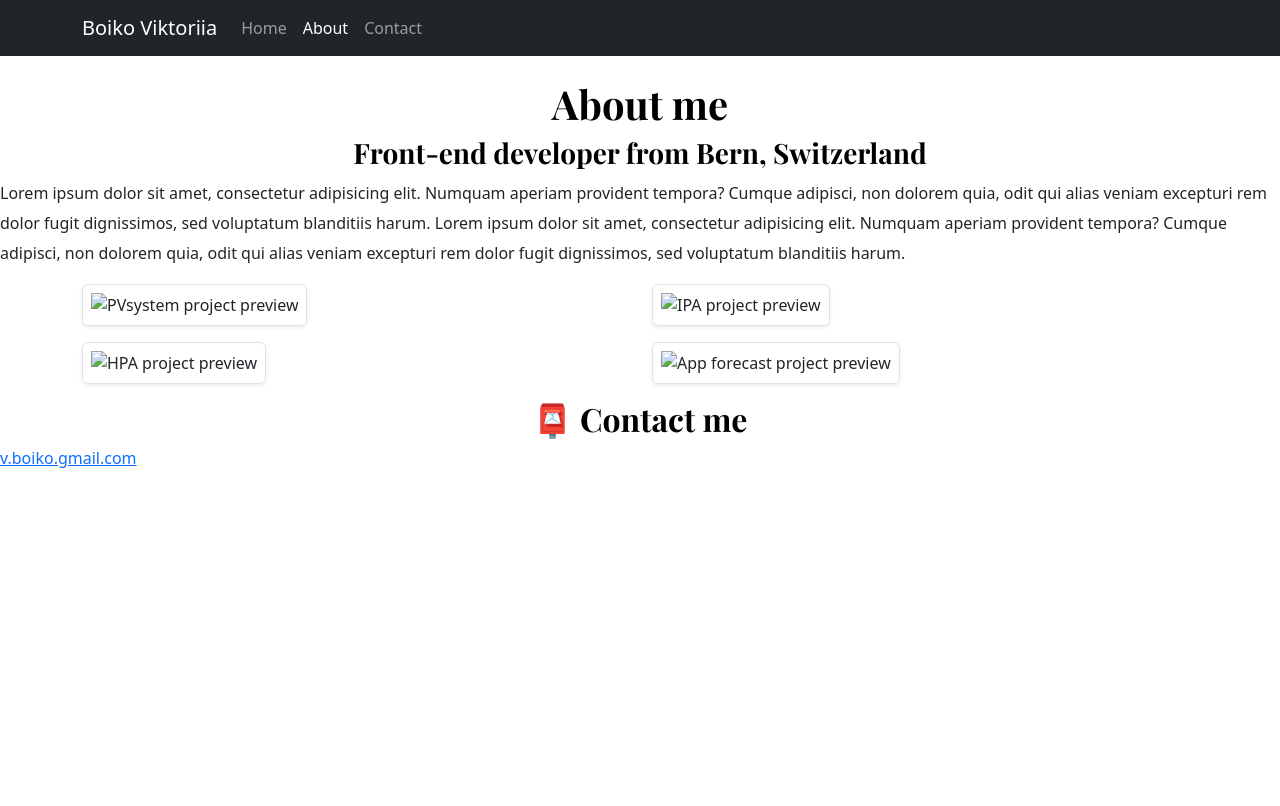
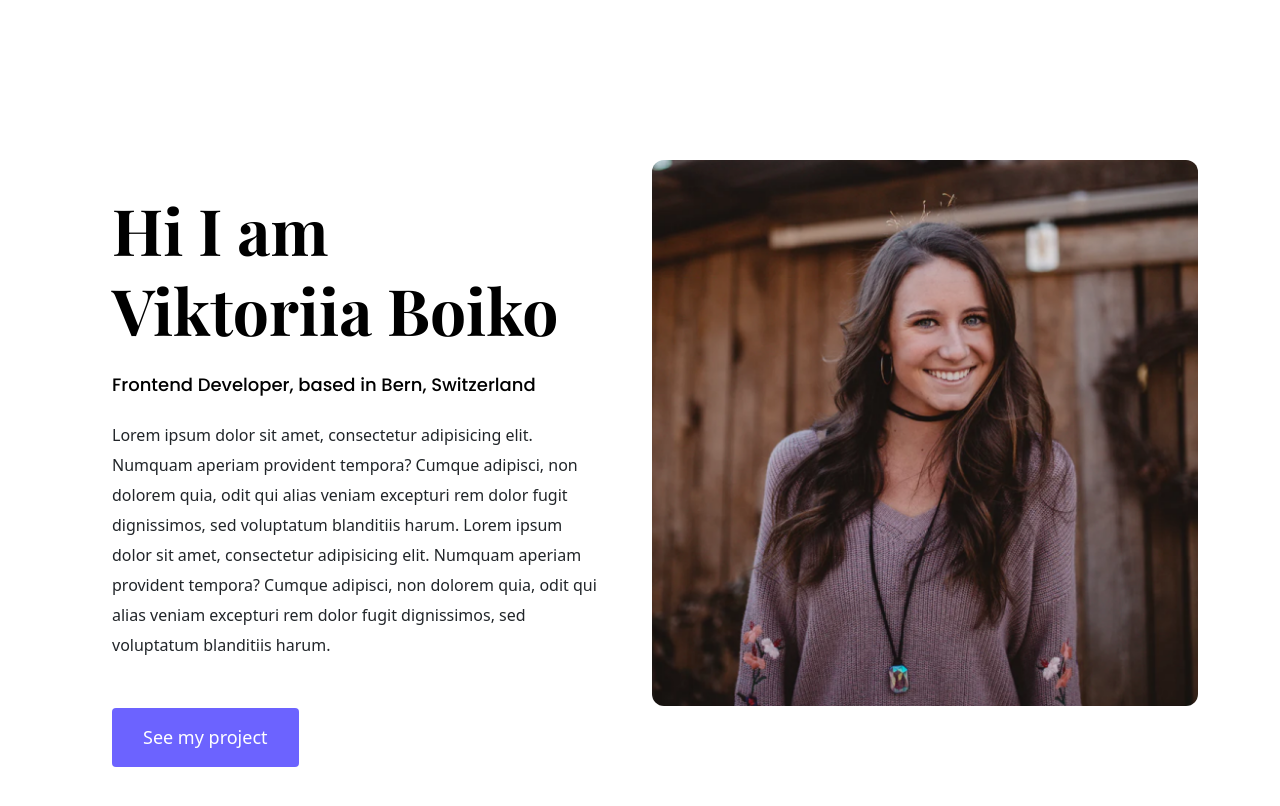
Before and after one commit to Viksia/Portfolio-Project-Homepage-Hero, a plain HTML site: page about.html in a window 1280 px wide. Drawn offline with nearby package versions, Linux system fonts and the light colour scheme.

Commit message:
Add page About

```diff
--- a/about.html
+++ b/about.html
@@ -21,7 +21,7 @@
 </head>
 
 <body>
-    <nav class="navbar navbar-expand-lg navbar-dark bg-dark justify-content-center sticky-top">
+    <!--  <nav class="navbar navbar-expand-lg navbar-dark bg-dark justify-content-center sticky-top">
         <div class="container">
             <a class="navbar-brand" href="#">Boiko Viktoriia</a>
             <button class="navbar-toggler" type="button" data-bs-toggle="collapse" data-bs-target="#navbarNav"
@@ -42,47 +42,45 @@
                 </ul>
             </div>
         </div>
-    </nav>
+    </nav> -->
+    <div class="about-section container">
+        <div class="row">
+            <div class="col-md-6">
+                <div class="about-section-content">
 
 
-    <h1 class="text-center pt-4">About me</h1>
-    <h3 class="text-center">Front-end developer from Bern, Switzerland</h3>
+                    <h1 class="mb-4">Hi I am Viktoriia Boiko</h1>
+                    <h2 class="mb-4">Frontend Developer, based in Bern, Switzerland</h3>
 
-    <div class="about-paragraphs">
-
-        <p>
+                        <p class="mb-5">
                             Lorem ipsum dolor sit amet, consectetur adipisicing elit. Numquam aperiam
                             provident tempora? Cumque adipisci, non dolorem quia, odit qui alias
                             veniam excepturi rem dolor fugit dignissimos, sed voluptatum blanditiis
                             harum.
-            Lorem ipsum dolor sit amet, consectetur adipisicing elit. Numquam aperiam provident tempora? Cumque
+                            Lorem ipsum dolor sit amet, consectetur adipisicing elit. Numquam aperiam provident tempora?
+                            Cumque
                             adipisci, non
-            dolorem quia, odit qui alias veniam excepturi rem dolor fugit dignissimos, sed voluptatum blanditiis
+                            dolorem quia, odit qui alias veniam excepturi rem dolor fugit dignissimos, sed voluptatum
+                            blanditiis
                             harum.
                         </p>
-    </div>
-
-    <div class="container">
-        <div class="row">
-            <div class="col-sm-6"><img src="/images/pvSystem.png" alt="PVsystem project preview"
-                    class="img-fluid rounded shadow-sm p-2 border mb-3"></div>
-            <div class="col-sm-6"><img src="/images/IPAcademy.png" alt="IPA project preview"
-                    class="img-fluid rounded shadow-sm p-2 border mb-3"></div>
-        </div>
-        <div class="row">
-            <div class="col-sm-6"><img src="/images/HPAcademy.png" alt="HPA project preview"
-                    class="img-fluid rounded shadow-sm p-2 border mb-3">
-            </div>
-            <div class="col-sm-6"><img src="/images/forecastApp.png" alt="App forecast project preview"
-                    class="img-fluid rounded shadow-sm p-2 border mb-3">
+                        <div class="btn-branding">
+                            <a href="#" class="btn btn-branding">See my project</a>
                         </div>
                 </div>
             </div>
-    <div id="contact">
+            <div class="col-lg-6">
+                <img src="/images/image 38.png" alt="photo" class="img-fluid">
+            </div>
+        </div>
+    </div>
+
+
+    <!-- <div id="contact">
 
         <h2 class="text-center">📮 Contact me</h2>
         <a href="mailto:v.boiko.gmail.com" class="email-link">v.boiko.gmail.com</a>
-    </div>
+    </div> -->
 
 
 </body>
--- a/src/styles.css
+++ b/src/styles.css
@@ -32,6 +32,27 @@ p {
 
 h2 {
   font-size: 64px;
+}
+
+img {
+  border-radius: 12px;
+}
+
+.about-section {
+  padding: 160px 20px;
+}
+.about-section-content {
+  margin: 30px;
+}
+
+.about-section h1 {
+  font-size: 64px;
+  line-height: 80px;
+}
+
+.about-section h2 {
+  font-size: 18px;
+  font-family: var(--default-font-family);
 }
 
 .hero {
@@ -93,4 +114,9 @@ h2 {
   h2 {
     font-size: 44px;
   }
+
+  .about-section {
+    text-align: center;
+    padding: 0;
+  }
 }
```
Lines whose indentation alone changed are shown as unchanged.
